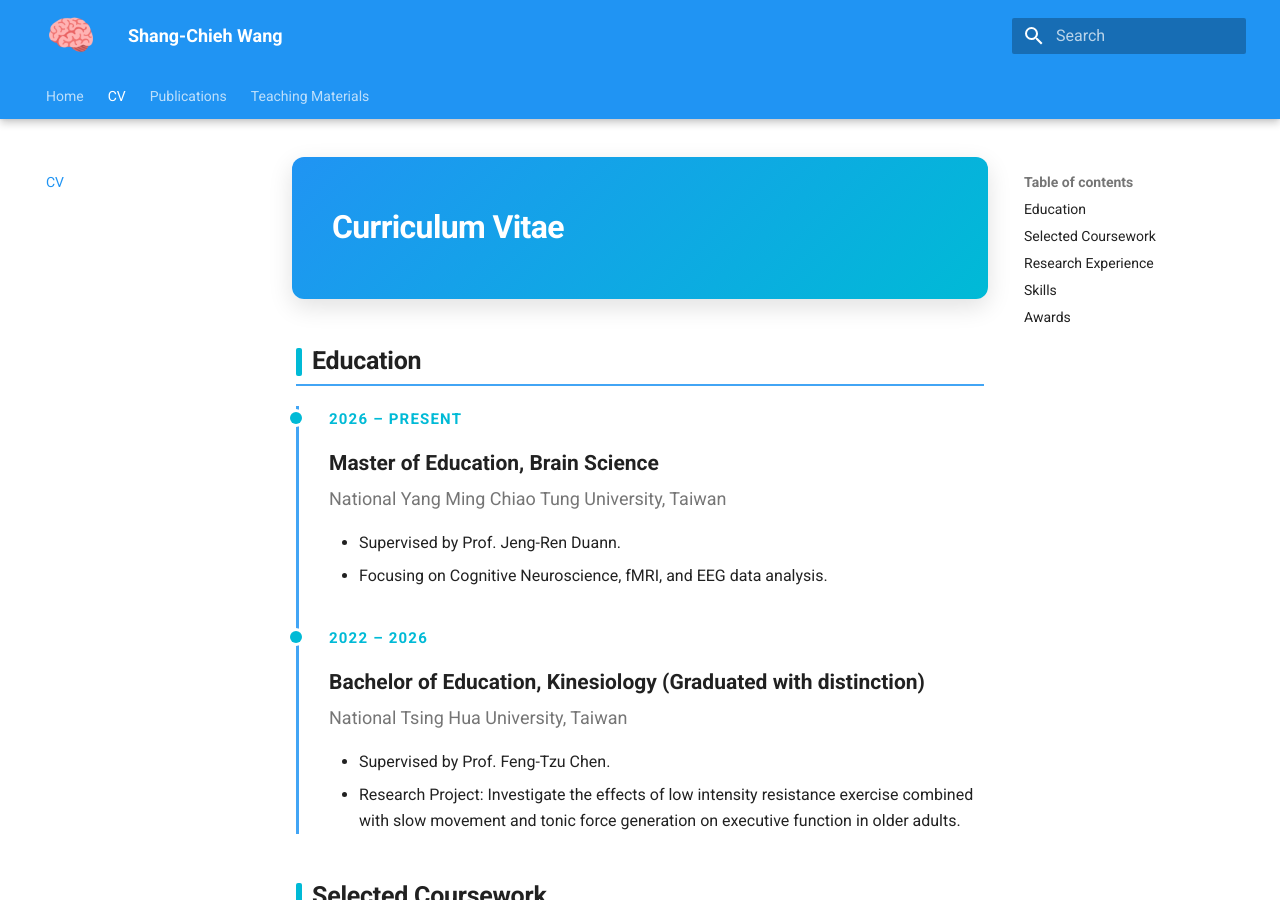
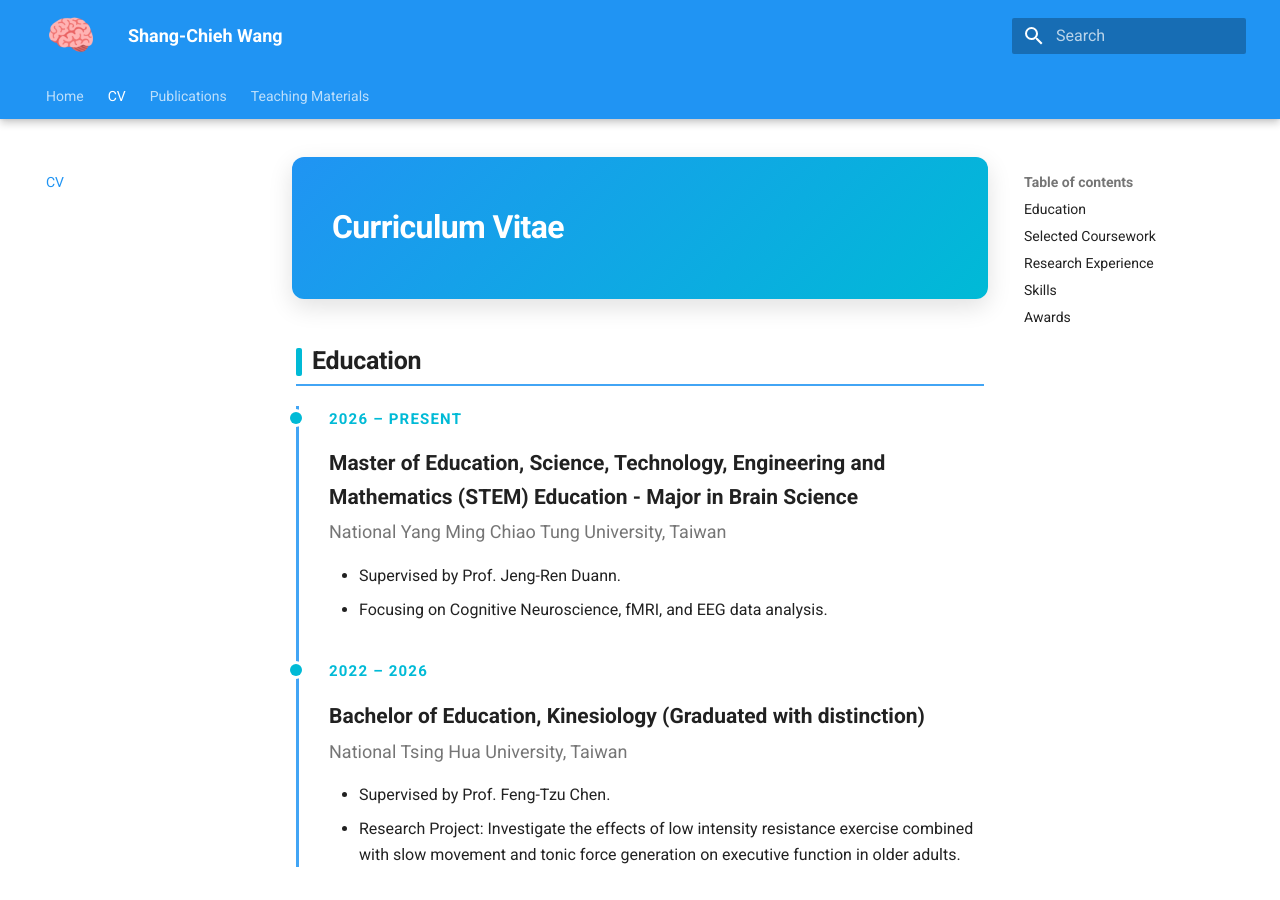
Before and after one commit to chieh1005/chieh1005.github.io, an MkDocs documentation site: the page built from docs/cv.md, in a window 1280 px wide and 900 px high. Built offline with MkDocs 1.6.1 and Material for MkDocs 9.7.7, drawn with Linux system fonts in a browser that asks for light colours.

Commit message:
Update cv.md

```diff
--- a/docs/cv.md
+++ b/docs/cv.md
@@ -5,7 +5,7 @@
 <div class="cv-timeline" markdown>
 <div class="cv-entry" markdown>
 <span class="cv-date">2026 – Present</span>
-<div class="cv-title">Master of Education, Brain Science</div>
+<div class="cv-title">Master of Education, Science, Technology, Engineering and Mathematics (STEM) Education - Major in Brain Science </div>
 <div class="cv-org">National Yang Ming Chiao Tung University, Taiwan</div>
 
 - Supervised by Prof. Jeng-Ren Duann.
```
